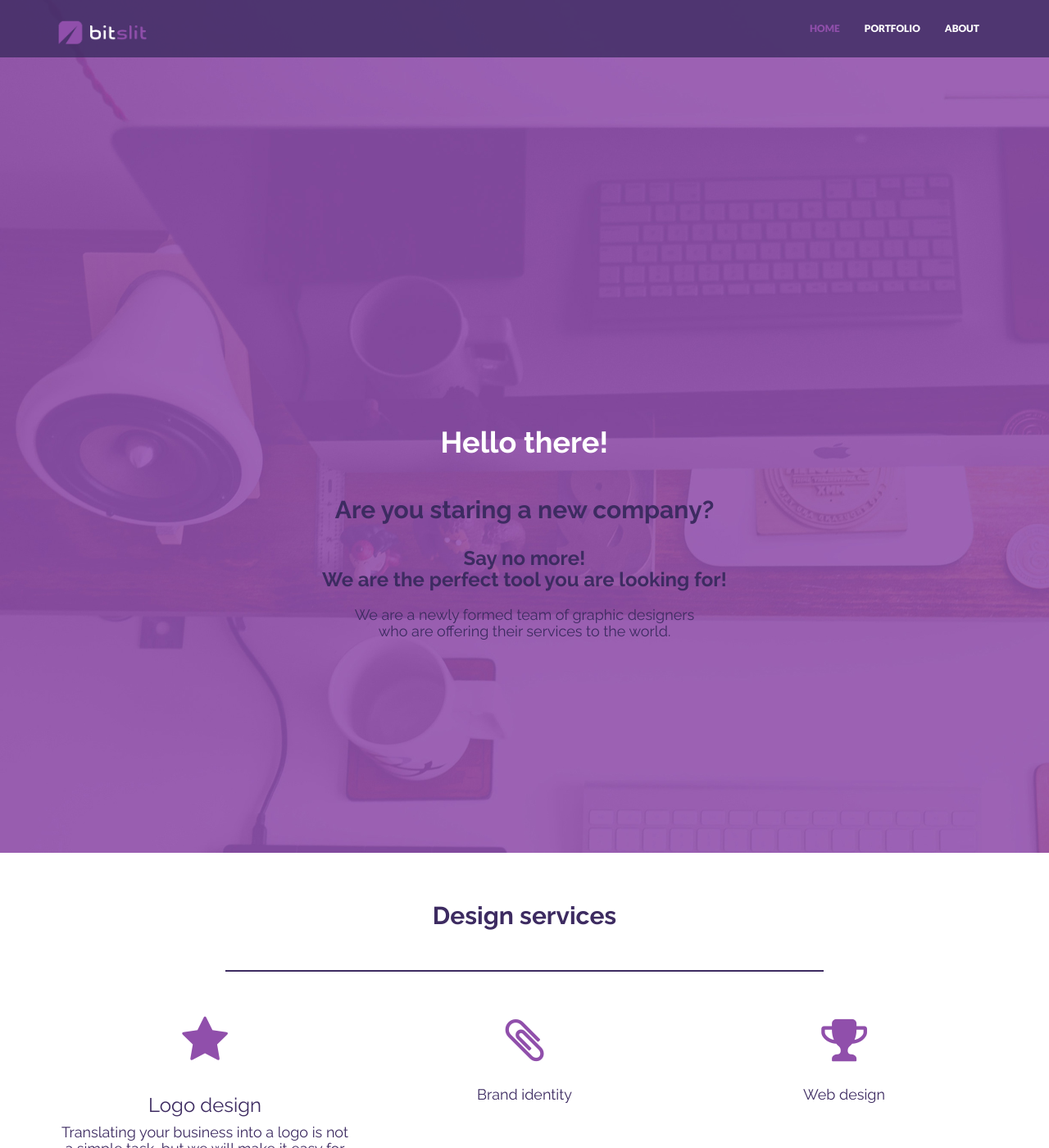
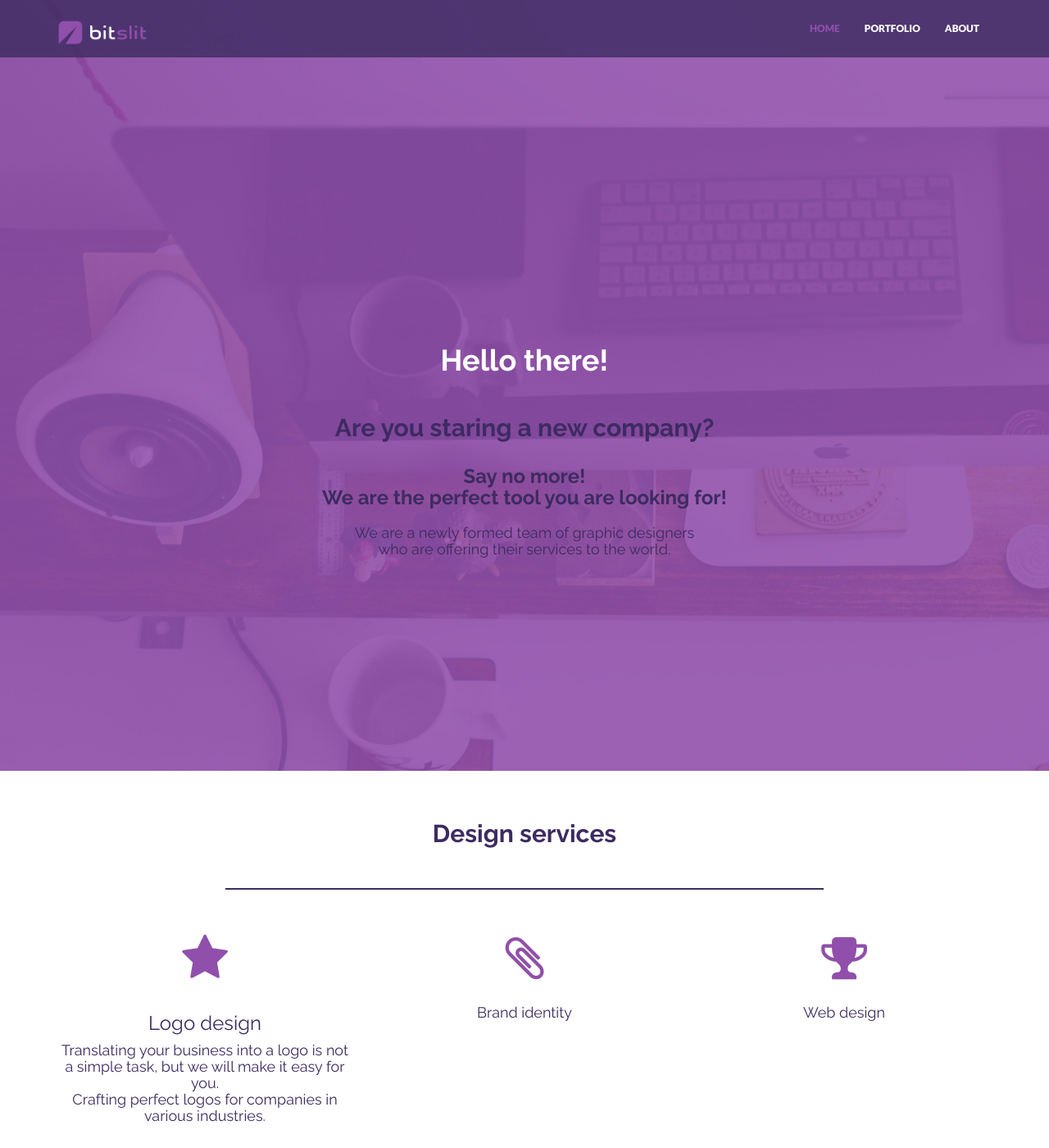
Before and after one commit to bitslit/portfolio, a Jekyll site: the page built from index.html, in a window 1280 px wide and 1400 px high. Shown: the whole window at 82% size. Built offline with Jekyll 4.4.1, drawn with Linux system fonts in a browser that asks for light colours; nearby versions of some CDN libraries.

Commit message:
Update style.css

```diff
--- a/_includes/css/style.css
+++ b/_includes/css/style.css
@@ -225,7 +225,7 @@ a:focus {
 	background-attachment: fixed;
 	background size: cover;
 	background-repeat: no-repeat;
-	padding-top: 500px;
+	padding-top: 400px;
 	padding-bottom: 250px;
 	text-align: center;
 }
```
